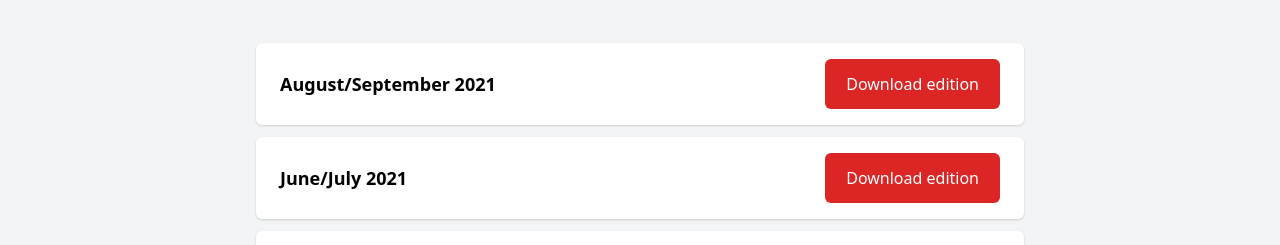
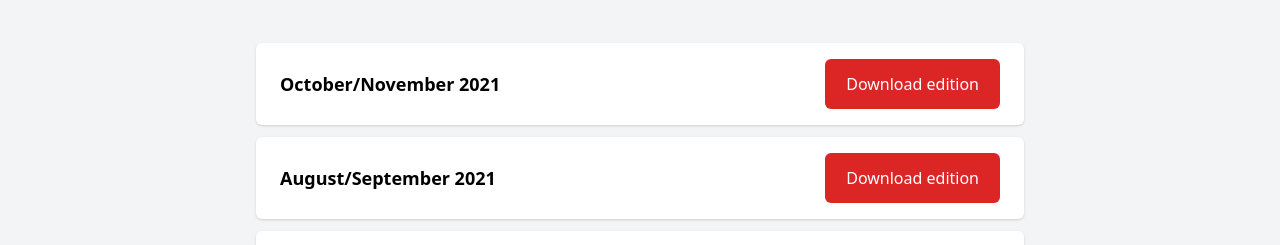
Before and after one commit to moducate/haldon-views, a Next.js app: page /archive in a window 1280 px wide. Shown: the part 505-750 px from the top of the page. Built offline with nearby package versions, Linux system fonts and the light colour scheme.

Commit message:
feat: changed latest edition

```diff
--- a/data/archive.ts
+++ b/data/archive.ts
@@ -6,9 +6,14 @@ type Newsletter = {
 
 export const newsletters: Newsletter[] = [
   {
+    name: 'October/November 2021',
+    filePath: 'october-november-2021',
+    latest: true,
+  },
+  {
     name: 'August/September 2021',
     filePath: 'august-september-2021',
-    latest: true,
+    latest: false,
   },
   {
     name: 'June/July 2021',
```
